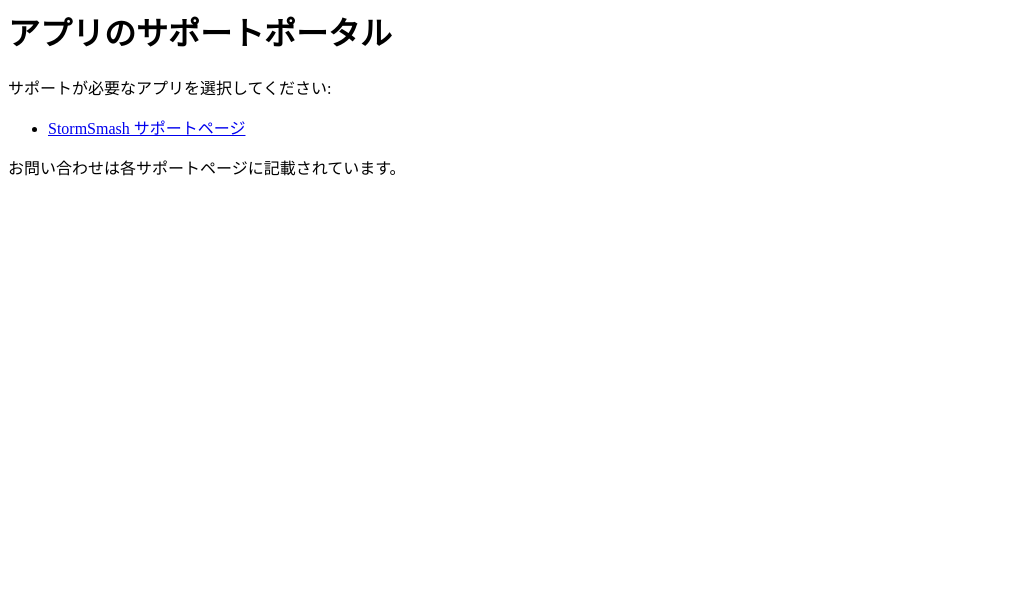
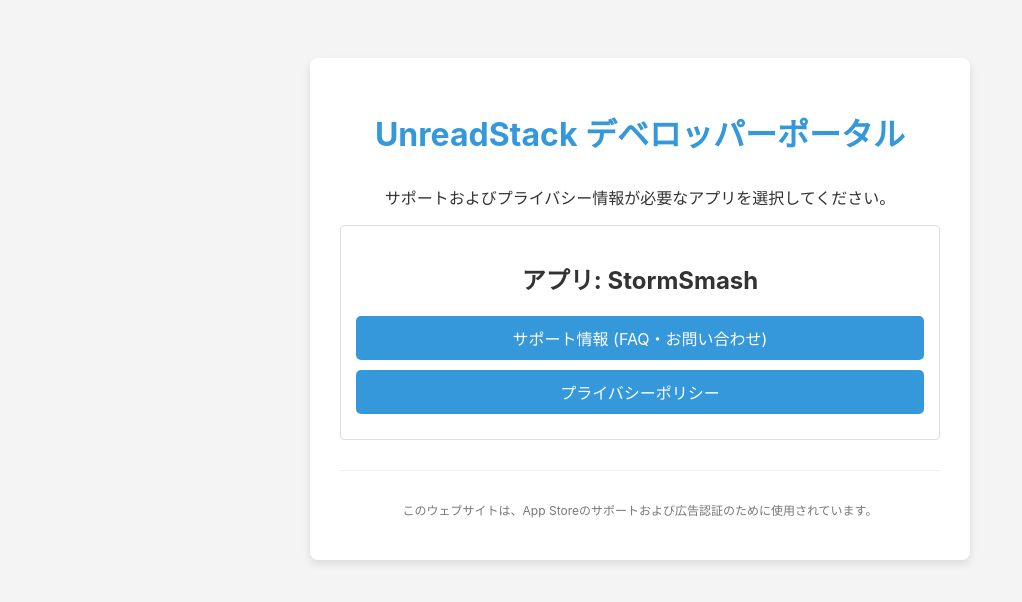
Before and after one commit to UnreadStack/app-support, a plain HTML site: page index.html in a window 1280 px wide. Shown: the whole page, without its empty margins (0-1022 px from the left). Drawn offline with Linux system fonts and the light colour scheme.

Commit message:
プライバシーポリシーとサポートを一括管理

```diff
--- a/index.html
+++ b/index.html
@@ -1,6 +1,67 @@
-<h1>アプリのサポートポータル</h1>
-<p>サポートが必要なアプリを選択してください:</p>
-<ul>
-    <li><a href="/app-support/stormsmash/">StormSmash サポートページ</a></li>
-    </ul>
-<p>お問い合わせは各サポートページに記載されています。</p>
+<!DOCTYPE html>
+<html lang="ja">
+<head>
+    <meta charset="UTF-8">
+    <meta name="viewport" content="width=device-width, initial-scale=1.0">
+    <title>デベロッパー UnreadStack サポートポータル</title>
+    <style>
+        body {
+            font-family: -apple-system, BlinkMacSystemFont, "Segoe UI", Roboto, Helvetica, Arial, sans-serif;
+            background-color: #f4f4f4;
+            color: #333;
+            text-align: center;
+            padding-top: 50px;
+        }
+        .container {
+            max-width: 600px;
+            margin: 0 auto;
+            background: #fff;
+            padding: 30px;
+            border-radius: 8px;
+            box-shadow: 0 4px 8px rgba(0, 0, 0, 0.1);
+        }
+        h1 {
+            color: #3498db;
+            margin-bottom: 30px;
+        }
+        .app-link-section {
+            margin-bottom: 20px;
+            border: 1px solid #ddd;
+            padding: 15px;
+            border-radius: 4px;
+        }
+        a {
+            display: block;
+            margin: 10px 0;
+            padding: 10px;
+            background-color: #3498db;
+            color: white;
+            text-decoration: none;
+            border-radius: 5px;
+            transition: background-color 0.3s;
+        }
+        a:hover {
+            background-color: #2980b9;
+        }
+    </style>
+</head>
+<body>
+
+<div class="container">
+    <h1>UnreadStack デベロッパーポータル</h1>
+    <p>サポートおよびプライバシー情報が必要なアプリを選択してください。</p>
+
+    <div class="app-link-section">
+        <h2>アプリ: StormSmash</h2>
+
+        <a href="stormsmash/support.html">サポート情報 (FAQ・お問い合わせ)</a>
+        <a href="stormsmash/privacy.html">プライバシーポリシー</a>
+    </div>
+
+    <hr style="border: none; border-top: 1px solid #eee; margin: 30px 0;">
+    <p style="font-size: 12px; color: #777;">このウェブサイトは、App Storeのサポートおよび広告認証のために使用されています。</p>
+
+</div>
+
+</body>
+</html>
```
Also changed, not shown: stormsmash/privacy.html (added, +110 -0 lines), stormsmash/support.html (renamed from stormsmash/index.html), 1 other file.
